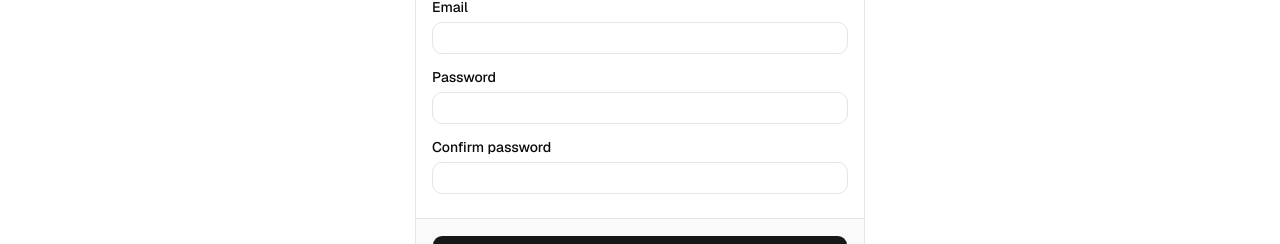
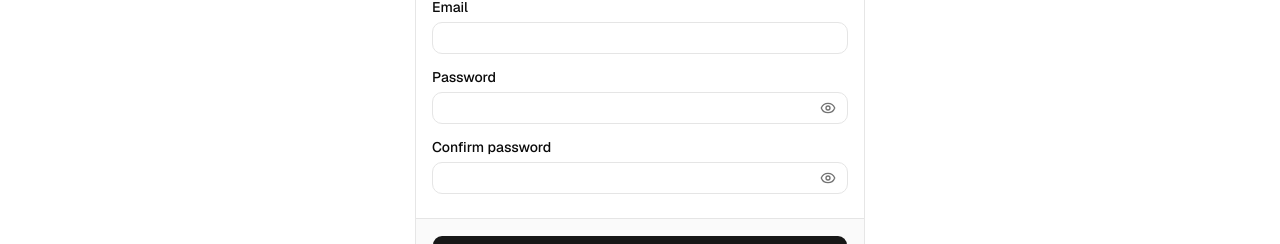
Before and after one commit to S1m9a9r8t/e-commerce-app, a Next.js app: page /register in a window 1280 px wide. Shown: the part 287-531 px from the top of the page. Built offline with nearby package versions, Linux system fonts and the light colour scheme; no server answers.

Commit message:
add admin menu on the prfile and add password visibility toggle

```diff
--- a/src/app/globals.css
+++ b/src/app/globals.css
@@ -131,3 +131,8 @@
     @apply font-sans;
   }
 }
+
+input::-ms-reveal,
+input::-ms-clear {
+  display: none;
+}
--- a/src/components/auth/login-form.tsx
+++ b/src/components/auth/login-form.tsx
@@ -18,6 +18,7 @@ import { Label } from "@/components/ui/label";
 import { useAuth } from "@/context/auth-context";
 import { ApiError } from "@/lib/api/client";
 import { getSafeRedirect } from "@/lib/utils";
+import { FormField } from "@/components/shared/form-field";
 
 export function LoginForm() {
   const router = useRouter();
@@ -136,23 +137,15 @@ export function LoginForm() {
             )}
           </div>
 
-          <div className="space-y-2">
-            <Label htmlFor="password">Password</Label>
-            <Input
-              id="password"
-              type="password"
-              autoComplete="current-password"
-              value={password}
-              onChange={(e) => setPassword(e.target.value)}
-              aria-invalid={!!errors.password}
-              aria-describedby={errors.password ? "password-error" : undefined}
-            />
-            {errors.password && (
-              <p id="password-error" className="text-sm text-destructive">
-                {errors.password}
-              </p>
-            )}
-          </div>
+            <FormField
+            id="password"
+            label="Password"
+            type="password"
+            autoComplete="current-password"
+            value={password}
+            onChange={setPassword}
+            error={errors.password}
+          />
         </CardContent>
 
         <CardFooter className="mt-6 flex-col gap-4">
--- a/src/components/auth/register-form.tsx
+++ b/src/components/auth/register-form.tsx
@@ -13,8 +13,7 @@ import {
   CardHeader,
   CardTitle,
 } from "@/components/ui/card";
-import { Input } from "@/components/ui/input";
-import { Label } from "@/components/ui/label";
+import { FormField } from "@/components/shared/form-field";
 import { registerUser } from "@/lib/api/auth";
 import { ApiError } from "@/lib/api/client";
 import { getSafeRedirect } from "@/lib/utils";
@@ -27,46 +26,6 @@ interface FormErrors {
   email?: string;
   password?: string;
   confirmPassword?: string;
-}
-
-interface FieldProps {
-  id: string;
-  label: string;
-  type?: string;
-  value: string;
-  onChange: (value: string) => void;
-  error?: string;
-  autoComplete?: string;
-}
-
-function Field({
-  id,
-  label,
-  type = "text",
-  value,
-  onChange,
-  error,
-  autoComplete,
-}: FieldProps) {
-  return (
-    <div className="space-y-2">
-      <Label htmlFor={id}>{label}</Label>
-      <Input
-        id={id}
-        type={type}
-        autoComplete={autoComplete}
-        value={value}
-        onChange={(e) => onChange(e.target.value)}
-        aria-invalid={!!error}
-        aria-describedby={error ? `${id}-error` : undefined}
-      />
-      {error && (
-        <p id={`${id}-error`} className="text-sm text-destructive">
-          {error}
-        </p>
-      )}
-    </div>
-  );
 }
 
 export function RegisterForm() {
@@ -110,7 +69,7 @@ export function RegisterForm() {
     return next;
   }
 
-    async function handleSubmit(event: React.FormEvent<HTMLFormElement>) {
+  async function handleSubmit(event: React.FormEvent<HTMLFormElement>) {
     event.preventDefault();
     if (isSubmitting) return;
 
@@ -171,7 +130,7 @@ export function RegisterForm() {
             </Alert>
           )}
 
-          <Field
+          <FormField
             id="name"
             label="Name"
             autoComplete="name"
@@ -179,7 +138,7 @@ export function RegisterForm() {
             onChange={setName}
             error={errors.name}
           />
-          <Field
+          <FormField
             id="email"
             label="Email"
             type="email"
@@ -188,7 +147,7 @@ export function RegisterForm() {
             onChange={setEmail}
             error={errors.email}
           />
-          <Field
+          <FormField
             id="password"
             label="Password"
             type="password"
@@ -197,7 +156,7 @@ export function RegisterForm() {
             onChange={setPassword}
             error={errors.password}
           />
-          <Field
+          <FormField
             id="confirm-password"
             label="Confirm password"
             type="password"
--- a/src/components/auth/user-menu.tsx
+++ b/src/components/auth/user-menu.tsx
@@ -14,6 +14,11 @@ import {
 } from "@/components/ui/dropdown-menu";
 import { useAuth } from "@/context/auth-context";
 import { cleanImageUrl } from "@/lib/utils";
+const DEMO_MODE = process.env.NEXT_PUBLIC_ADMIN_DEMO_MODE === "true";
+
+function canOpenAdmin(role: string) {
+  return role === "admin" || DEMO_MODE;
+}
 
 export function getInitials(name: string) {
   return (
@@ -75,6 +80,11 @@ export function UserMenu() {
         <DropdownMenuItem asChild>
           <Link href="/profile">Profile</Link>
         </DropdownMenuItem>
+                {canOpenAdmin(user.role) && (
+          <DropdownMenuItem asChild>
+            <Link href="/admin">Admin dashboard</Link>
+          </DropdownMenuItem>
+        )}
         <DropdownMenuItem onClick={handleLogout}>Log out</DropdownMenuItem>
       </DropdownMenuContent>
     </DropdownMenu>
@@ -108,6 +118,16 @@ export function MobileAuthButtons({ onNavigate }: { onNavigate: () => void }) {
       >
         Profile
       </Link>
+
+            {canOpenAdmin(user.role) && (
+        <Link
+          href="/admin"
+          onClick={onNavigate}
+          className="block rounded-md px-3 py-2 text-sm font-medium hover:bg-accent"
+        >
+          Admin dashboard
+        </Link>
+      )}
       <Button
         variant="outline"
         className="w-full"
--- a/src/components/shared/form-field.tsx
+++ b/src/components/shared/form-field.tsx
@@ -1,3 +1,7 @@
+"use client";
+
+import { useState } from "react";
+import { Eye, EyeOff } from "lucide-react";
 import { Input } from "@/components/ui/input";
 import { Label } from "@/components/ui/label";
 
@@ -22,19 +26,40 @@ export function FormField({
   autoComplete,
   inputMode,
 }: FormFieldProps) {
+  const [visible, setVisible] = useState(false);
+  const isPassword = type === "password";
+
   return (
     <div className="space-y-2">
       <Label htmlFor={id}>{label}</Label>
+      <div className="relative">
         <Input
           id={id}
-        type={type}
+          type={isPassword && visible ? "text" : type}
           autoComplete={autoComplete}
           inputMode={inputMode}
           value={value}
           onChange={(e) => onChange(e.target.value)}
           aria-invalid={!!error}
           aria-describedby={error ? `${id}-error` : undefined}
+          className={isPassword ? "pr-10" : undefined}
         />
+        {isPassword && (
+          <button
+            type="button"
+            onClick={() => setVisible((current) => !current)}
+            aria-label={visible ? "Hide password" : "Show password"}
+            aria-pressed={visible}
+            className="absolute right-1 top-1/2 flex size-8 -translate-y-1/2 items-center justify-center rounded-md text-muted-foreground hover:text-foreground focus-visible:outline-none focus-visible:ring-2 focus-visible:ring-ring"
+          >
+            {visible ? (
+              <EyeOff className="size-4" />
+            ) : (
+              <Eye className="size-4" />
+            )}
+          </button>
+        )}
+      </div>
       {error && (
         <p id={`${id}-error`} className="text-sm text-destructive">
           {error}
```
Lines whose indentation alone changed are shown as unchanged.
